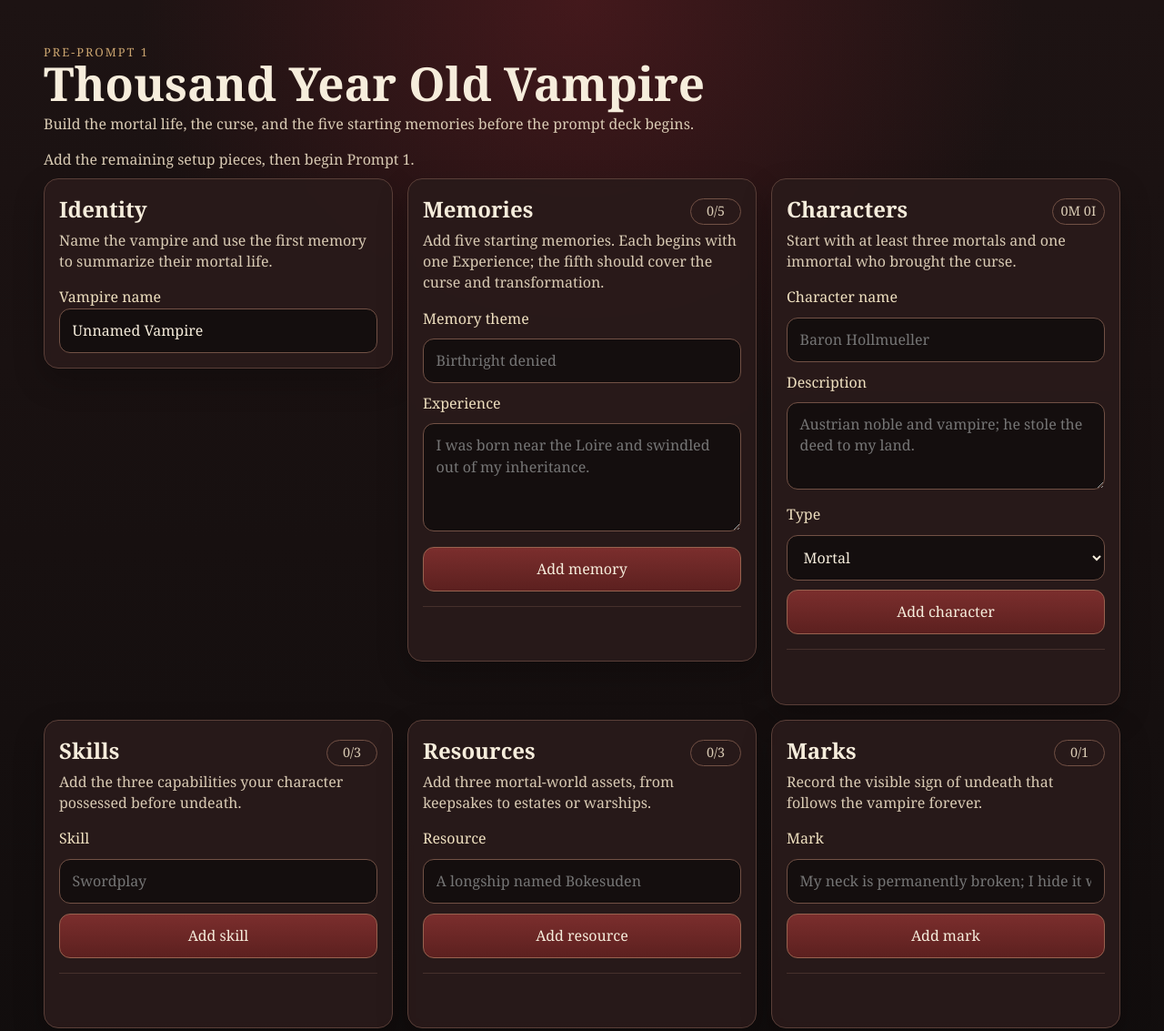
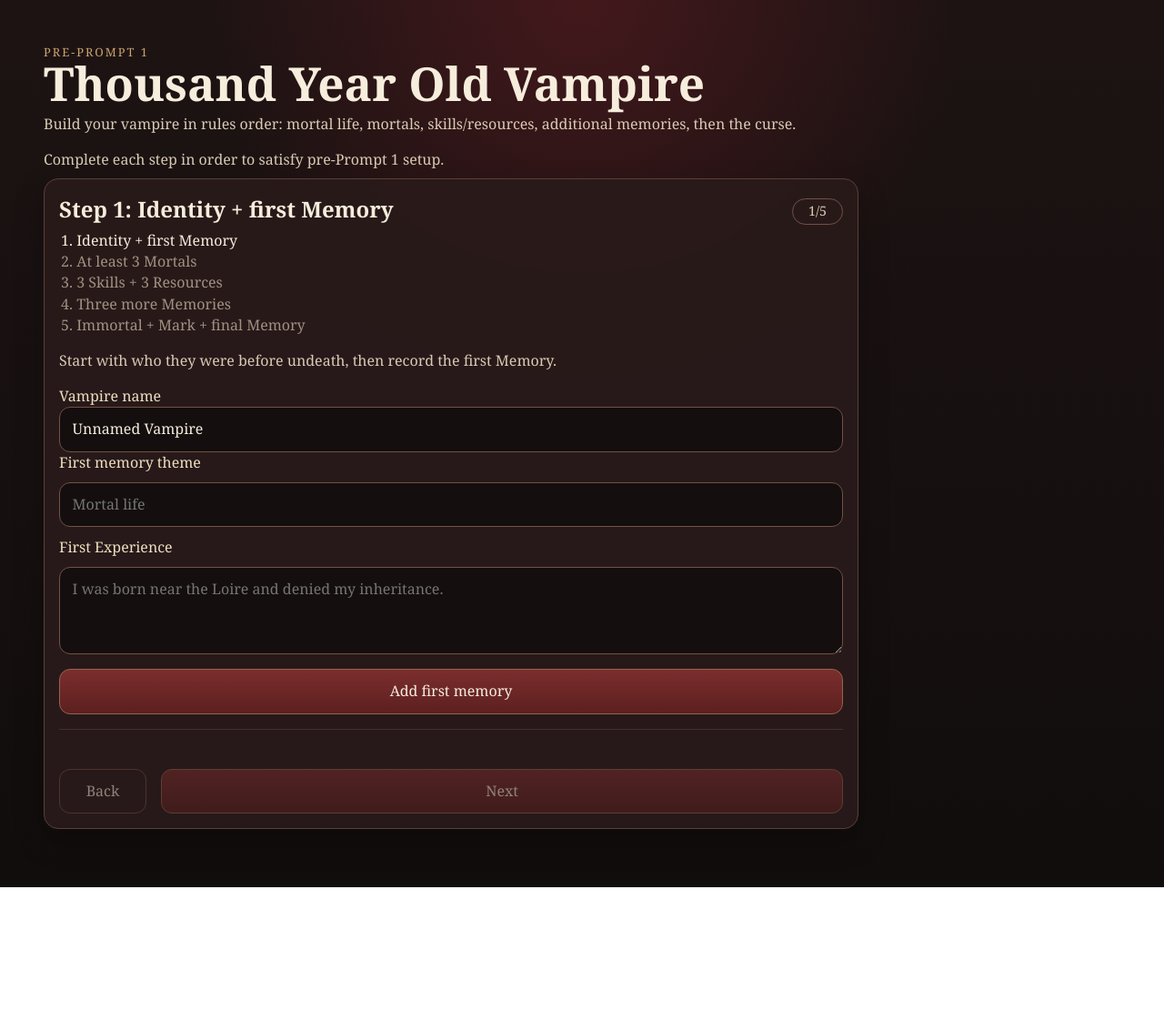
Before and after one commit to n21rl/1000yo, a website with bundled scripts: page index.html in a window 1280 px wide. Shown: the whole page at 91% size. After the commit the page ends 975 px from the top, so only its background shows below. Built offline with nearby package versions, Linux system fonts and the light colour scheme.

Commit message:
Implement ordered step-by-step vampire creation wizard

```diff
--- a/index.html
+++ b/index.html
@@ -12,134 +12,161 @@
         <p class="eyebrow">Pre-Prompt 1</p>
         <h1>Thousand Year Old Vampire</h1>
         <p class="subtitle">
-          Build the mortal life, the curse, and the five starting memories before the
-          prompt deck begins.
+          Build your vampire in rules order: mortal life, mortals, skills/resources,
+          additional memories, then the curse.
         </p>
         <p id="prompt-hint" class="supporting hero-status"></p>
       </section>
 
-      <section class="grid">
-        <section class="card">
-          <div class="section-heading">
-            <h2>Identity</h2>
-          </div>
+      <section class="wizard card">
+        <div class="wizard-header">
+          <h2 id="step-title">Step 1</h2>
+          <span id="step-progress" class="section-status">1/5</span>
+        </div>
+
+        <ol class="step-list" id="step-list">
+          <li data-step="0">Identity + first Memory</li>
+          <li data-step="1">At least 3 Mortals</li>
+          <li data-step="2">3 Skills + 3 Resources</li>
+          <li data-step="3">Three more Memories</li>
+          <li data-step="4">Immortal + Mark + final Memory</li>
+        </ol>
+
+        <section class="step-panel" data-step-panel="0">
           <p class="supporting">
-            Name the vampire and use the first memory to summarize their mortal life.
+            Start with who they were before undeath, then record the first Memory.
           </p>
           <label for="name">Vampire name</label>
           <input id="name" value="Unnamed Vampire" />
+
+          <form id="memory-form-identity" class="stack">
+            <label for="memory-title-identity">First memory theme</label>
+            <input id="memory-title-identity" placeholder="Mortal life" />
+
+            <label for="memory-experience-identity">First Experience</label>
+            <textarea
+              id="memory-experience-identity"
+              rows="3"
+              placeholder="I was born near the Loire and denied my inheritance."
+            ></textarea>
+
+            <button type="submit">Add first memory</button>
+          </form>
+
+          <ul id="identity-memory-list" class="record-list"></ul>
         </section>
 
-        <section class="card">
-          <div class="section-heading">
-            <h2>Memories</h2>
-            <span id="memories-status" class="section-status"></span>
+        <section class="step-panel" data-step-panel="1" hidden>
+          <p class="supporting">Create at least three mortal Characters tied to your past.</p>
+          <form id="mortal-form" class="stack">
+            <label for="mortal-name">Mortal name</label>
+            <input id="mortal-name" placeholder="Rhea" />
+
+            <label for="mortal-description">Description</label>
+            <textarea
+              id="mortal-description"
+              rows="3"
+              placeholder="My sister, still loyal despite what I become."
+            ></textarea>
+
+            <button type="submit">Add mortal</button>
+          </form>
+
+          <ul id="mortal-list" class="record-list"></ul>
+        </section>
+
+        <section class="step-panel" data-step-panel="2" hidden>
+          <p class="supporting">Add three Skills and three Resources from mortal life.</p>
+          <div class="grid">
+            <section>
+              <form id="skill-form" class="stack">
+                <label for="skill-input">Skill</label>
+                <input id="skill-input" placeholder="Swordplay" />
+                <button type="submit">Add skill</button>
+              </form>
+              <ul id="skill-list" class="record-list"></ul>
+            </section>
+
+            <section>
+              <form id="resource-form" class="stack">
+                <label for="resource-input">Resource</label>
+                <input id="resource-input" placeholder="A longship named Bokesuden" />
+                <button type="submit">Add resource</button>
+              </form>
+              <ul id="resource-list" class="record-list"></ul>
+            </section>
           </div>
+        </section>
+
+        <section class="step-panel" data-step-panel="3" hidden>
           <p class="supporting">
-            Add five starting memories. Each begins with one Experience; the fifth should
-            cover the curse and transformation.
+            Add three more Memories (for a total of four before the curse).
           </p>
-          <form id="memory-form" class="stack">
-            <label for="memory-title">Memory theme</label>
-            <input id="memory-title" placeholder="Birthright denied" />
+          <form id="memory-form-later" class="stack">
+            <label for="memory-title-later">Memory theme</label>
+            <input id="memory-title-later" placeholder="War service" />
 
-            <label for="memory-experience">Experience</label>
+            <label for="memory-experience-later">Experience</label>
             <textarea
-              id="memory-experience"
-              rows="4"
-              placeholder="I was born near the Loire and swindled out of my inheritance."
+              id="memory-experience-later"
+              rows="3"
+              placeholder="Gundar calmed me when I first sailed beyond sight of land."
             ></textarea>
 
             <button type="submit">Add memory</button>
           </form>
 
-          <ul id="memory-list" class="record-list"></ul>
+          <ul id="later-memory-list" class="record-list"></ul>
         </section>
 
-        <section class="card">
-          <div class="section-heading">
-            <h2>Characters</h2>
-            <span id="characters-status" class="section-status"></span>
-          </div>
+        <section class="step-panel" data-step-panel="4" hidden>
           <p class="supporting">
-            Start with at least three mortals and one immortal who brought the curse.
+            Lastly: define the Immortal, record your Mark, and add the curse Memory.
           </p>
-          <form id="character-form" class="stack">
-            <label for="character-name">Character name</label>
-            <input id="character-name" placeholder="Baron Hollmueller" />
+          <form id="immortal-form" class="stack">
+            <label for="immortal-name">Immortal name</label>
+            <input id="immortal-name" placeholder="Baron Hollmueller" />
 
-            <label for="character-description">Description</label>
+            <label for="immortal-description">Description</label>
             <textarea
-              id="character-description"
+              id="immortal-description"
               rows="3"
-              placeholder="Austrian noble and vampire; he stole the deed to my land."
+              placeholder="An Austrian noble vampire who stole my land."
             ></textarea>
 
-            <label for="character-type">Type</label>
-            <select id="character-type">
-              <option value="mortal">Mortal</option>
-              <option value="immortal">Immortal</option>
-            </select>
-
-            <button type="submit">Add character</button>
+            <button type="submit">Add immortal</button>
           </form>
 
-          <ul id="character-list" class="record-list"></ul>
+          <ul id="immortal-list" class="record-list"></ul>
+
+          <form id="mark-form" class="stack">
+            <label for="mark-input">Mark</label>
+            <input id="mark-input" placeholder="My neck is permanently broken beneath scarves." />
+            <button type="submit">Add mark</button>
+          </form>
+          <ul id="mark-list" class="record-list"></ul>
+
+          <form id="memory-form-curse" class="stack">
+            <label for="memory-title-curse">Curse memory theme</label>
+            <input id="memory-title-curse" placeholder="The curse" />
+
+            <label for="memory-experience-curse">Curse Experience</label>
+            <textarea
+              id="memory-experience-curse"
+              rows="3"
+              placeholder="I dueled the Baron at dawn and still rose after the killing blow."
+            ></textarea>
+
+            <button type="submit">Add final memory</button>
+          </form>
+
+          <ul id="curse-memory-list" class="record-list"></ul>
         </section>
 
-        <section class="card">
-          <div class="section-heading">
-            <h2>Skills</h2>
-            <span id="skills-status" class="section-status"></span>
-          </div>
-          <p class="supporting">
-            Add the three capabilities your character possessed before undeath.
-          </p>
-          <form id="skill-form" class="stack">
-            <label for="skill-input">Skill</label>
-            <input id="skill-input" placeholder="Swordplay" />
-            <button type="submit">Add skill</button>
-          </form>
-
-          <ul id="skill-list" class="record-list"></ul>
-        </section>
-
-        <section class="card">
-          <div class="section-heading">
-            <h2>Resources</h2>
-            <span id="resources-status" class="section-status"></span>
-          </div>
-          <p class="supporting">
-            Add three mortal-world assets, from keepsakes to estates or warships.
-          </p>
-          <form id="resource-form" class="stack">
-            <label for="resource-input">Resource</label>
-            <input id="resource-input" placeholder="A longship named Bokesuden" />
-            <button type="submit">Add resource</button>
-          </form>
-
-          <ul id="resource-list" class="record-list"></ul>
-        </section>
-
-        <section class="card">
-          <div class="section-heading">
-            <h2>Marks</h2>
-            <span id="marks-status" class="section-status"></span>
-          </div>
-          <p class="supporting">
-            Record the visible sign of undeath that follows the vampire forever.
-          </p>
-          <form id="mark-form" class="stack">
-            <label for="mark-input">Mark</label>
-            <input
-              id="mark-input"
-              placeholder="My neck is permanently broken; I hide it with scarves."
-            />
-            <button type="submit">Add mark</button>
-          </form>
-
-          <ul id="mark-list" class="record-list"></ul>
-        </section>
+        <div class="wizard-nav">
+          <button type="button" class="ghost-button" id="back-button">Back</button>
+          <button type="button" id="next-button">Next</button>
+        </div>
       </section>
     </main>
 
--- a/src/main.js
+++ b/src/main.js
@@ -1,70 +1,67 @@
 import { Character } from "./game.js";
 
 const character = new Character();
+let currentStep = 0;
 
 const elements = {
   nameInput: document.querySelector("#name"),
-  memoryForm: document.querySelector("#memory-form"),
-  memoryTitle: document.querySelector("#memory-title"),
-  memoryExperience: document.querySelector("#memory-experience"),
-  memoryList: document.querySelector("#memory-list"),
-  memoriesStatus: document.querySelector("#memories-status"),
+  promptHint: document.querySelector("#prompt-hint"),
+  stepTitle: document.querySelector("#step-title"),
+  stepProgress: document.querySelector("#step-progress"),
+  stepList: document.querySelector("#step-list"),
+  stepPanels: [...document.querySelectorAll("[data-step-panel]")],
+  backButton: document.querySelector("#back-button"),
+  nextButton: document.querySelector("#next-button"),
+
+  memoryFormIdentity: document.querySelector("#memory-form-identity"),
+  memoryTitleIdentity: document.querySelector("#memory-title-identity"),
+  memoryExperienceIdentity: document.querySelector("#memory-experience-identity"),
+  identityMemoryList: document.querySelector("#identity-memory-list"),
+
+  mortalForm: document.querySelector("#mortal-form"),
+  mortalName: document.querySelector("#mortal-name"),
+  mortalDescription: document.querySelector("#mortal-description"),
+  mortalList: document.querySelector("#mortal-list"),
+
   skillForm: document.querySelector("#skill-form"),
   skillInput: document.querySelector("#skill-input"),
   skillList: document.querySelector("#skill-list"),
-  skillsStatus: document.querySelector("#skills-status"),
+
   resourceForm: document.querySelector("#resource-form"),
   resourceInput: document.querySelector("#resource-input"),
   resourceList: document.querySelector("#resource-list"),
-  resourcesStatus: document.querySelector("#resources-status"),
-  characterForm: document.querySelector("#character-form"),
-  characterName: document.querySelector("#character-name"),
-  characterDescription: document.querySelector("#character-description"),
-  characterType: document.querySelector("#character-type"),
-  characterList: document.querySelector("#character-list"),
-  charactersStatus: document.querySelector("#characters-status"),
+
+  memoryFormLater: document.querySelector("#memory-form-later"),
+  memoryTitleLater: document.querySelector("#memory-title-later"),
+  memoryExperienceLater: document.querySelector("#memory-experience-later"),
+  laterMemoryList: document.querySelector("#later-memory-list"),
+
+  immortalForm: document.querySelector("#immortal-form"),
+  immortalName: document.querySelector("#immortal-name"),
+  immortalDescription: document.querySelector("#immortal-description"),
+  immortalList: document.querySelector("#immortal-list"),
+
   markForm: document.querySelector("#mark-form"),
   markInput: document.querySelector("#mark-input"),
   markList: document.querySelector("#mark-list"),
-  marksStatus: document.querySelector("#marks-status"),
-  promptHint: document.querySelector("#prompt-hint"),
+
+  memoryFormCurse: document.querySelector("#memory-form-curse"),
+  memoryTitleCurse: document.querySelector("#memory-title-curse"),
+  memoryExperienceCurse: document.querySelector("#memory-experience-curse"),
+  curseMemoryList: document.querySelector("#curse-memory-list"),
 };
+
+const stepLabels = [
+  "Step 1: Identity + first Memory",
+  "Step 2: Create Mortals",
+  "Step 3: Skills and Resources",
+  "Step 4: Additional Memories",
+  "Step 5: The Curse",
+];
 
 const bindRemove = (button, handler) => {
   button.addEventListener("click", handler);
   return button;
-};
-
-const renderMemories = () => {
-  elements.memoryList.innerHTML = "";
-
-  for (const [index, memory] of character.memories.entries()) {
-    const item = document.createElement("li");
-    item.className = "record";
-
-    const body = document.createElement("div");
-    body.className = "record-body";
-
-    const title = document.createElement("strong");
-    title.textContent = memory.title;
-
-    const experiences = document.createElement("p");
-    experiences.textContent = memory.experiences.join(" ");
-
-    body.append(title, experiences);
-
-    const removeButton = document.createElement("button");
-    removeButton.type = "button";
-    removeButton.className = "ghost-button";
-    removeButton.textContent = "Remove";
-    bindRemove(removeButton, () => {
-      character.removeMemory(index);
-      render();
-    });
-
-    item.append(body, removeButton);
-    elements.memoryList.append(item);
-  }
 };
 
 const renderStringList = (listElement, items, removeItem) => {
@@ -96,10 +93,46 @@ const renderStringList = (listElement, items, removeItem) => {
   }
 };
 
-const renderCharacters = () => {
-  elements.characterList.innerHTML = "";
+const renderMemoryList = (listElement, startIndex, endIndexExclusive) => {
+  listElement.innerHTML = "";
+
+  for (const [index, memory] of character.memories.entries()) {
+    if (index < startIndex || index >= endIndexExclusive) continue;
+
+    const item = document.createElement("li");
+    item.className = "record";
+
+    const body = document.createElement("div");
+    body.className = "record-body";
+
+    const title = document.createElement("strong");
+    title.textContent = memory.title;
+
+    const experiences = document.createElement("p");
+    experiences.textContent = memory.experiences.join(" ");
+
+    body.append(title, experiences);
+
+    const removeButton = document.createElement("button");
+    removeButton.type = "button";
+    removeButton.className = "ghost-button";
+    removeButton.textContent = "Remove";
+    bindRemove(removeButton, () => {
+      character.removeMemory(index);
+      render();
+    });
+
+    item.append(body, removeButton);
+    listElement.append(item);
+  }
+};
+
+const renderCharacterList = (listElement, type) => {
+  listElement.innerHTML = "";
 
   for (const [index, entry] of character.characters.entries()) {
+    if (entry.type !== type) continue;
+
     const item = document.createElement("li");
     item.className = "record";
 
@@ -107,7 +140,7 @@ const renderCharacters = () => {
     body.className = "record-body";
 
     const heading = document.createElement("strong");
-    heading.textContent = `${entry.name} (${entry.type})`;
+    heading.textContent = entry.name;
 
     const description = document.createElement("p");
     description.textContent = entry.description;
@@ -124,51 +157,58 @@ const renderCharacters = () => {
     });
 
     item.append(body, removeButton);
-    elements.characterList.append(item);
+    listElement.append(item);
   }
 };
 
-const setSectionStatus = (element, isReady, label) => {
-  element.textContent = isReady ? "✓" : label;
-  element.className = isReady ? "section-status complete" : "section-status";
+const stepRequirements = [
+  () => character.memories.length >= 1,
+  () => character.mortalCount >= 3,
+  () => character.skills.length >= 3 && character.resources.length >= 3,
+  () => character.memories.length >= 4,
+  () => character.memories.length >= 5 && character.immortalCount >= 1 && character.marks.length >= 1,
+];
+
+const isStepComplete = (stepIndex) => stepRequirements[stepIndex]();
+
+const renderStep = () => {
+  elements.stepPanels.forEach((panel, index) => {
+    panel.hidden = currentStep !== index;
+  });
+
+  elements.stepTitle.textContent = stepLabels[currentStep];
+  elements.stepProgress.textContent = `${currentStep + 1}/5`;
+
+  const stepItems = [...elements.stepList.children];
+  for (const [index, item] of stepItems.entries()) {
+    item.className = isStepComplete(index) ? "complete" : "";
+    if (index === currentStep) item.classList.add("active");
+  }
+
+  elements.backButton.disabled = currentStep === 0;
+  elements.nextButton.disabled = !isStepComplete(currentStep) || currentStep === 4;
 };
 
-const renderSectionStatus = () => {
-  setSectionStatus(
-    elements.memoriesStatus,
-    character.memories.length >= 5,
-    `${character.memories.length}/5`,
-  );
-  setSectionStatus(elements.skillsStatus, character.skills.length >= 3, `${character.skills.length}/3`);
-  setSectionStatus(
-    elements.resourcesStatus,
-    character.resources.length >= 3,
-    `${character.resources.length}/3`,
-  );
-  setSectionStatus(
-    elements.charactersStatus,
-    character.mortalCount >= 3 && character.immortalCount >= 1,
-    `${character.mortalCount}M ${character.immortalCount}I`,
-  );
-  setSectionStatus(elements.marksStatus, character.marks.length >= 1, `${character.marks.length}/1`);
-
-  const ready = character.isReadyForPromptOne();
+const renderStatus = () => {
+  const ready = character.isReadyForPromptOne() && stepRequirements.every((requirement) => requirement());
   elements.promptHint.textContent = ready
-    ? "Setup complete. You are ready to begin Prompt 1."
-    : "Add the remaining setup pieces, then begin Prompt 1.";
+    ? "Setup complete in rules order. You are ready to begin Prompt 1."
+    : "Complete each step in order to satisfy pre-Prompt 1 setup.";
   elements.promptHint.className = ready ? "supporting hero-status ready" : "supporting hero-status";
 };
 
 const render = () => {
   elements.nameInput.value = character.name;
-  renderMemories();
+  renderMemoryList(elements.identityMemoryList, 0, 1);
+  renderCharacterList(elements.mortalList, "mortal");
   renderStringList(elements.skillList, character.skills, (index) => character.removeSkill(index));
-  renderStringList(elements.resourceList, character.resources, (index) =>
-    character.removeResource(index),
-  );
-  renderCharacters();
+  renderStringList(elements.resourceList, character.resources, (index) => character.removeResource(index));
+  renderMemoryList(elements.laterMemoryList, 1, 4);
+  renderCharacterList(elements.immortalList, "immortal");
   renderStringList(elements.markList, character.marks, (index) => character.removeMark(index));
-  renderSectionStatus();
+  renderMemoryList(elements.curseMemoryList, 4, 5);
+  renderStep();
+  renderStatus();
 };
 
 elements.nameInput.addEventListener("change", () => {
@@ -176,59 +216,91 @@ elements.nameInput.addEventListener("change", () => {
   render();
 });
 
-elements.memoryForm.addEventListener("submit", (event) => {
+elements.memoryFormIdentity.addEventListener("submit", (event) => {
   event.preventDefault();
-  const added = character.addMemory(elements.memoryTitle.value, elements.memoryExperience.value);
+  if (character.memories.length >= 1) return;
 
-  if (!added) return;
+  if (character.addMemory(elements.memoryTitleIdentity.value, elements.memoryExperienceIdentity.value)) {
+    elements.memoryFormIdentity.reset();
+    render();
+  }
+});
 
-  elements.memoryForm.reset();
+elements.mortalForm.addEventListener("submit", (event) => {
+  event.preventDefault();
+
+  if (character.addCharacter(elements.mortalName.value, elements.mortalDescription.value, "mortal")) {
+    elements.mortalForm.reset();
     render();
+  }
 });
 
 elements.skillForm.addEventListener("submit", (event) => {
   event.preventDefault();
-  const added = character.addSkill(elements.skillInput.value);
 
-  if (!added) return;
-
+  if (character.addSkill(elements.skillInput.value)) {
     elements.skillForm.reset();
     render();
+  }
 });
 
 elements.resourceForm.addEventListener("submit", (event) => {
   event.preventDefault();
-  const added = character.addResource(elements.resourceInput.value);
 
-  if (!added) return;
-
+  if (character.addResource(elements.resourceInput.value)) {
     elements.resourceForm.reset();
     render();
+  }
 });
 
-elements.characterForm.addEventListener("submit", (event) => {
+elements.memoryFormLater.addEventListener("submit", (event) => {
   event.preventDefault();
-  const added = character.addCharacter(
-    elements.characterName.value,
-    elements.characterDescription.value,
-    elements.characterType.value,
-  );
+  if (character.memories.length < 1 || character.memories.length >= 4) return;
 
-  if (!added) return;
+  if (character.addMemory(elements.memoryTitleLater.value, elements.memoryExperienceLater.value)) {
+    elements.memoryFormLater.reset();
+    render();
+  }
+});
 
-  elements.characterForm.reset();
-  elements.characterType.value = "mortal";
+elements.immortalForm.addEventListener("submit", (event) => {
+  event.preventDefault();
+
+  if (character.addCharacter(elements.immortalName.value, elements.immortalDescription.value, "immortal")) {
+    elements.immortalForm.reset();
     render();
+  }
 });
 
 elements.markForm.addEventListener("submit", (event) => {
   event.preventDefault();
-  const added = character.addMark(elements.markInput.value);
 
-  if (!added) return;
-
+  if (character.addMark(elements.markInput.value)) {
     elements.markForm.reset();
     render();
+  }
+});
+
+elements.memoryFormCurse.addEventListener("submit", (event) => {
+  event.preventDefault();
+  if (character.memories.length !== 4) return;
+
+  if (character.addMemory(elements.memoryTitleCurse.value, elements.memoryExperienceCurse.value)) {
+    elements.memoryFormCurse.reset();
+    render();
+  }
+});
+
+elements.backButton.addEventListener("click", () => {
+  currentStep = Math.max(0, currentStep - 1);
+  renderStep();
+});
+
+elements.nextButton.addEventListener("click", () => {
+  if (!isStepComplete(currentStep)) return;
+
+  currentStep = Math.min(4, currentStep + 1);
+  renderStep();
 });
 
 render();
--- a/src/styles.css
+++ b/src/styles.css
@@ -89,11 +89,43 @@ h2 {
   backdrop-filter: blur(4px);
 }
 
+.wizard {
+  max-width: 56rem;
+}
+
+.wizard-header,
 .section-heading {
   display: flex;
   justify-content: space-between;
   gap: 1rem;
   align-items: center;
+}
+
+.step-list {
+  margin: 0 0 1rem;
+  padding-left: 1.2rem;
+  color: #d9cbb4;
+}
+
+.step-list li {
+  opacity: 0.68;
+}
+
+.step-list li.active {
+  color: #f6eddc;
+  opacity: 1;
+}
+
+.step-list li.complete {
+  color: #99d8ae;
+  opacity: 1;
+}
+
+.wizard-nav {
+  display: flex;
+  justify-content: space-between;
+  gap: 1rem;
+  margin-top: 1rem;
 }
 
 .section-status {
@@ -146,6 +178,12 @@ button:hover {
   filter: brightness(1.06);
 }
 
+button:disabled {
+  cursor: not-allowed;
+  opacity: 0.5;
+  filter: none;
+}
+
 .ghost-button {
   width: auto;
   min-width: 6rem;
@@ -186,7 +224,8 @@ button:hover {
   }
 
   .section-heading,
-  .record {
+  .record,
+  .wizard-nav {
     flex-direction: column;
   }
 
```
Lines whose indentation alone changed are shown as unchanged.
